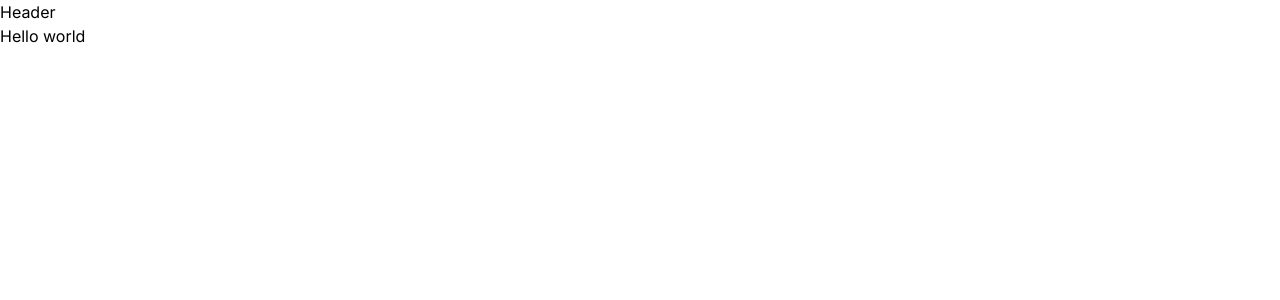
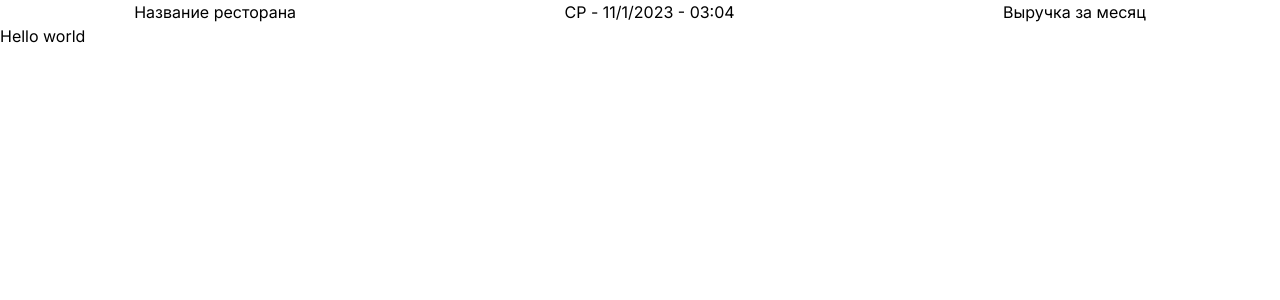
Before and after one commit to ZNP8b/rest-dashboard, a Next.js app: page / in a window 1280 px wide. Shown: the top 300 px of the page. Built offline with nearby package versions, Linux system fonts and the light colour scheme.

Commit message:
Добавить часы в Header

```diff
--- a/app/components/Header.tsx
+++ b/app/components/Header.tsx
@@ -1,7 +1,13 @@
+import Clock from "./Clock"
 
 const Header = () => {
+
   return (
-    <div>Header</div>
+    <div className="flex justify-around">
+      <span>Название ресторана</span>
+      <Clock />
+      <span>Выручка за месяц</span>
+    </div>
   )
 }
 
```
